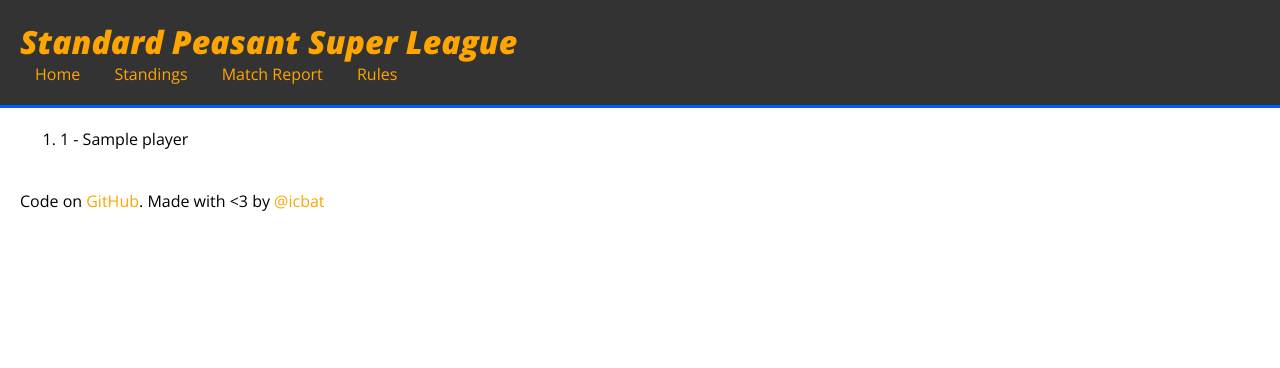
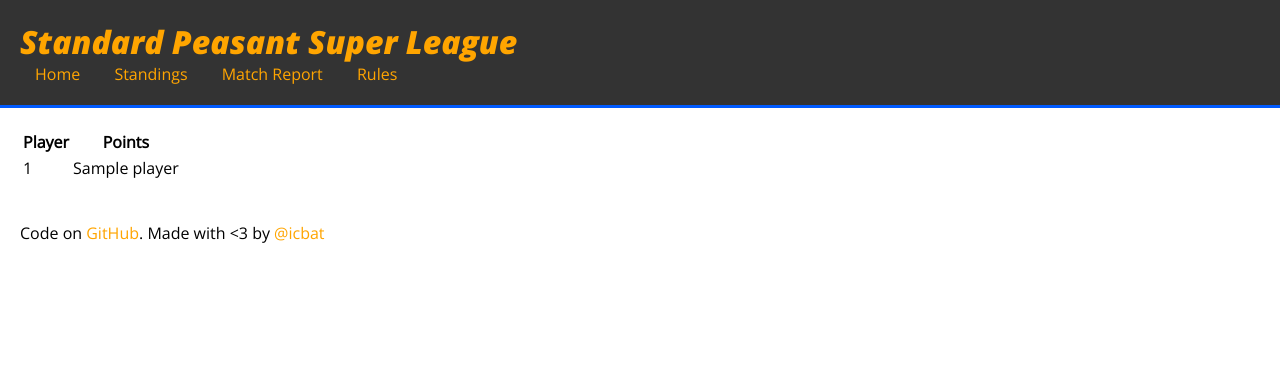
Before and after one commit to icbat/magic-league-wobsite, a Flask app: template src/templates/standings.html in a window 1280 px wide. Shown: the top 368 px of the page. Run offline with Flask 2, Linux system fonts and the light colour scheme; the template is opened without the code that fills it: most values are stand-ins (such as "Sample title", 1, 10 or a date in 2020).

Commit message:
standings in a table. will want to expand on this later, but it's good enough for now!

```diff
--- a/src/templates/standings.html
+++ b/src/templates/standings.html
@@ -2,11 +2,18 @@
 {% block body %}
 
 {% if standings %}
-<ol>
+<table>
+    <tr>
+        <th>Player</th>
+        <th>Points</th>
+    </tr>
     {% for player in standings %}
-    <li>{{ player[0] }} - {{player[1]}}</li>
-{% endfor %}
-</ol>
+    <tr>
+        <td>{{ player[0] }}</td>
+        <td>{{player[1]}}</td>
+    </tr>
+    {% endfor %}
+</table>
 {% else %}
 Aww, no standings yet. Play some matches!
 {% endif %}
```
